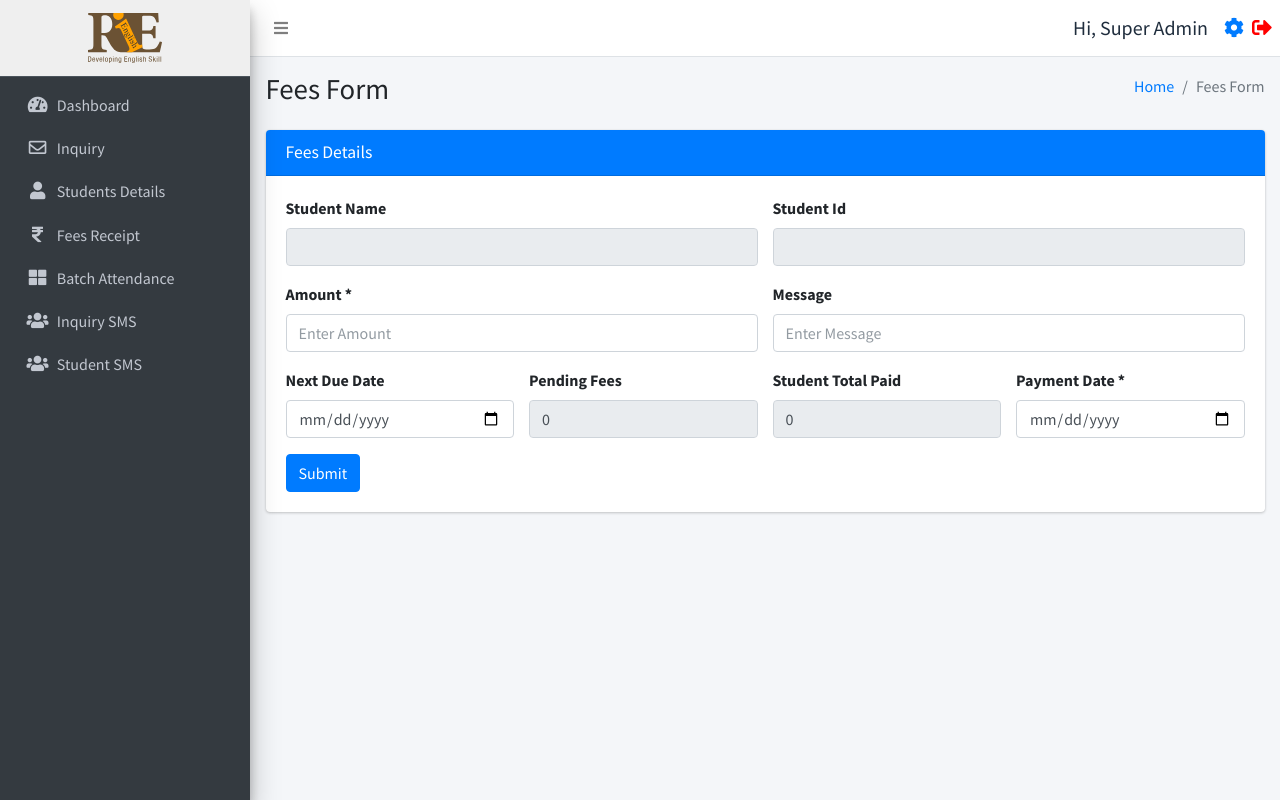
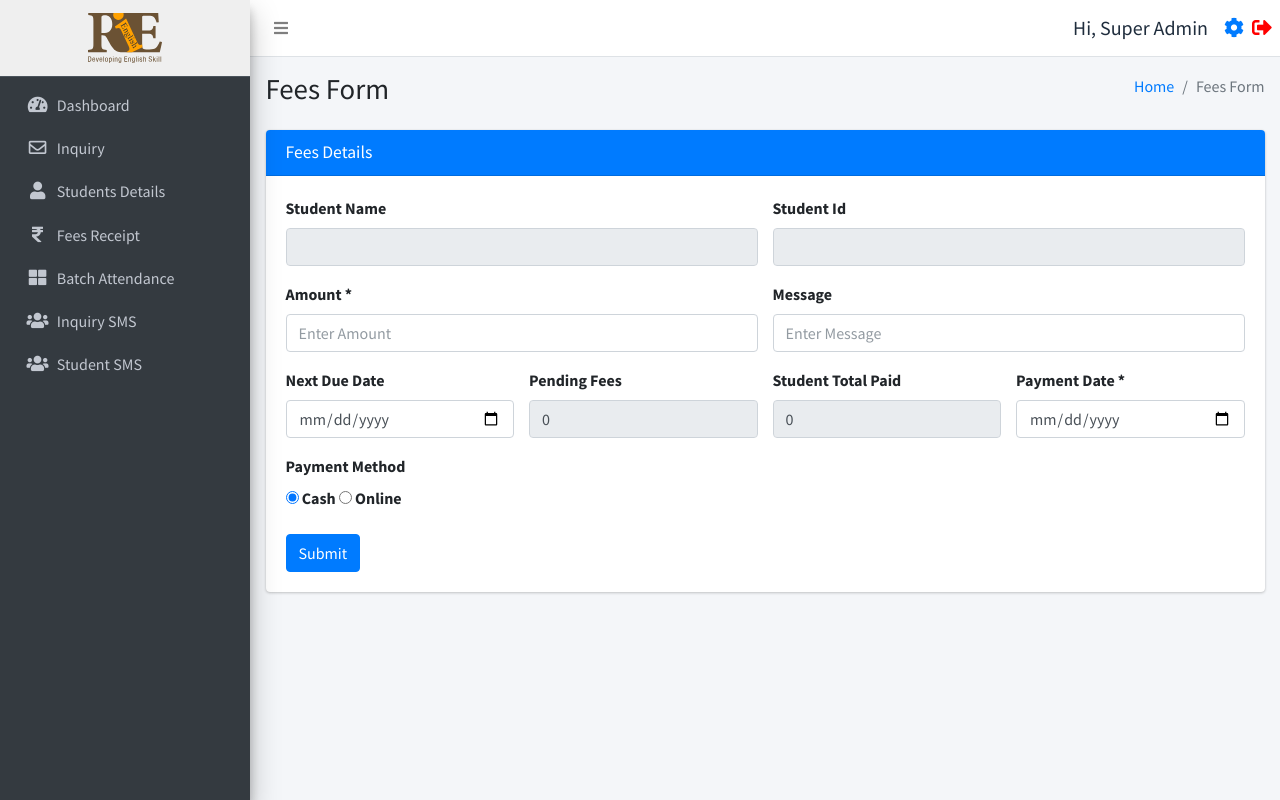
Before and after one commit to prem-credsoft/student-attendance-management, a PHP site: page /feesform.php in a window 1280 px wide. Run offline with PHP 8.4, Linux system fonts and the light colour scheme; the visitor is signed in with stand-in values (Sample User, id 1); data comes from the database, SQL or seed files in the repository; some libraries are stand-ins or nearby versions.

Commit message:
Added payment Method option in fees selection

```diff
--- a/feesform.php
+++ b/feesform.php
@@ -169,6 +169,21 @@ $isFullyPaid = $selectedStudent && $selectedStudent['pending_fees'] == 0;
                                             </div>
                                         </div>
                                     </div>
+                                    <div class="form-group">
+                                        <label>Payment Method</label>
+                                        <div>
+                                            <input type="radio" id="cash" name="payment_method" value="cash" checked onclick="toggleOnlineField(false)">
+                                            <label for="cash">Cash</label>
+                                            <input type="radio" id="online" name="payment_method" value="online" onclick="toggleOnlineField(true)">
+                                            <label for="online">Online</label>
+                                        </div>
+                                        <input type="text" class="form-control" id="online_info" name="online_info" placeholder="Enter Online info" style="display:none;">
+                                    </div>
+                                    <script>
+                                        function toggleOnlineField(show) {
+                                            document.getElementById('online_info').style.display = show ? 'block' : 'none';
+                                        }
+                                    </script>
                                 <?php endif; ?>
                                 <!-- Add a hidden input to handle the ID when updating -->
                                 <?php if ($editMode): ?>
```
Also changed, not shown: fees_receipt.php (+17 -1 lines), feesrequest.php (+8 -2 lines).
